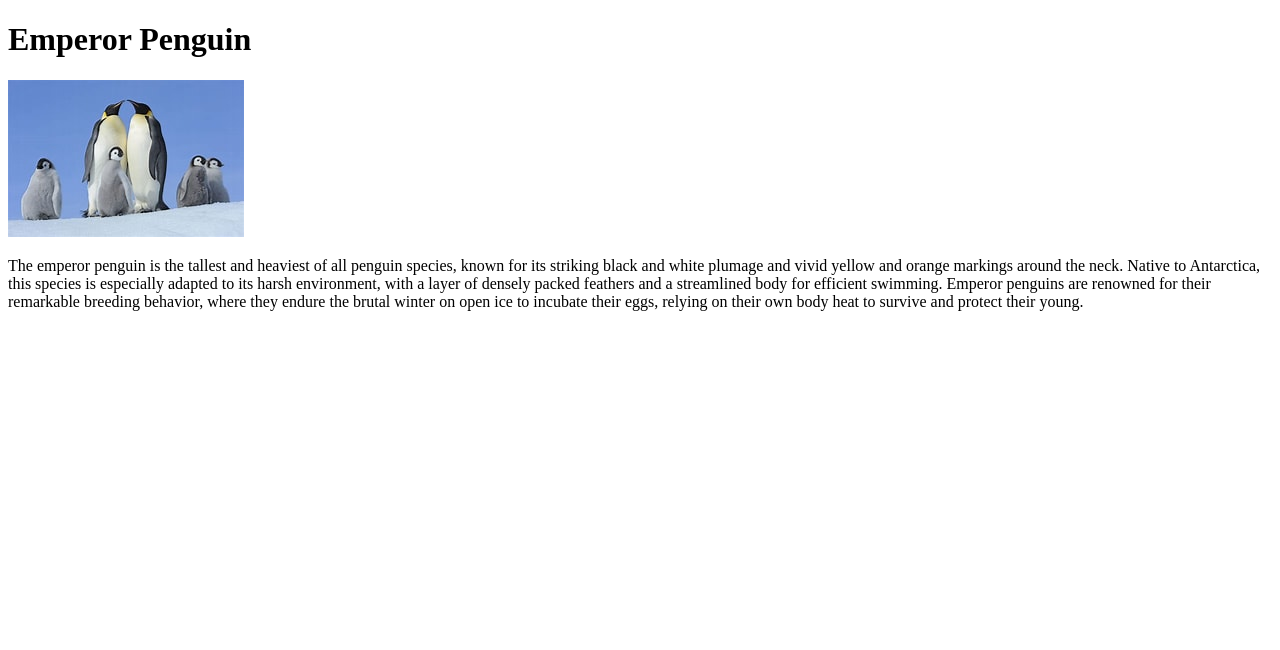
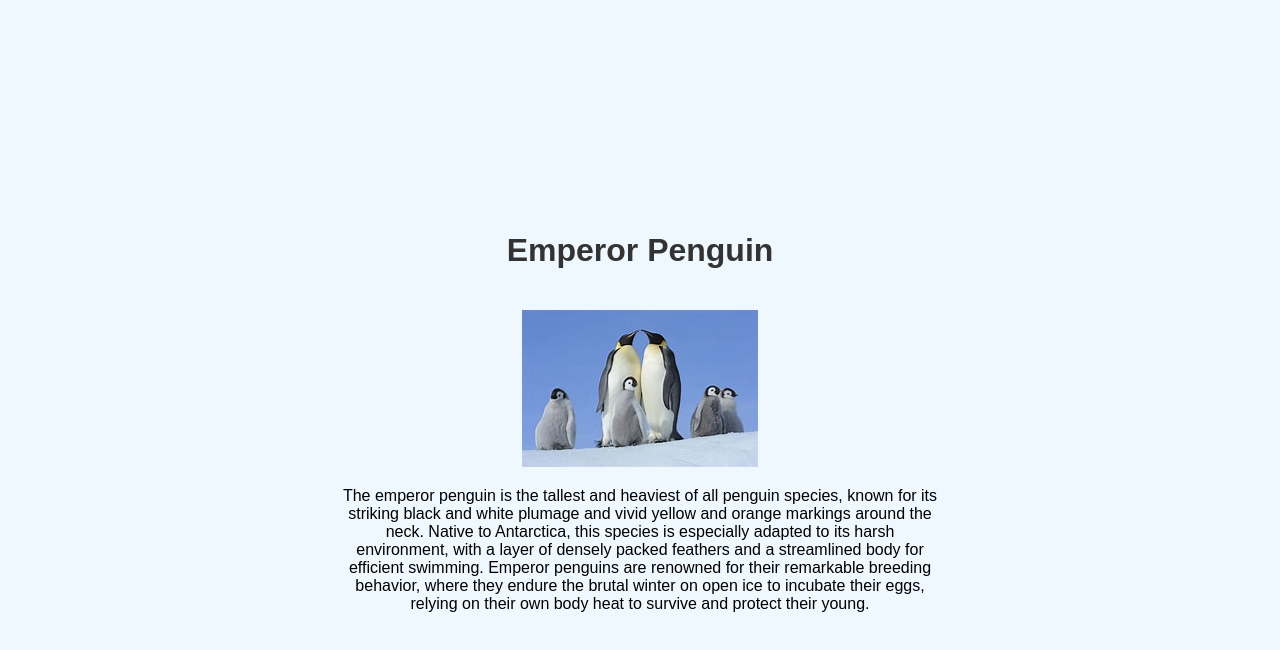
Before and after one commit to ashfaku/webdev1, a plain HTML site: page animalpages/sofia/emperor_penguin.html in a window 1280 px wide. Drawn offline with Linux system fonts and the light colour scheme.

Commit message:
final changes

```diff
--- a/animalpages/sofia/emperor_penguin.html
+++ b/animalpages/sofia/emperor_penguin.html
@@ -1,18 +1,39 @@
 <!DOCTYPE html>
-<html>
-  <head>
-    <title>Exhibit 3 : Emperor Penguin</title>
+<html lang="en">
+<head>
+    <meta name="viewport" content="width=device-width, initial-scale=1.0">
+    <title>Exhibit 3: Emperor Penguin</title>
     <link rel="stylesheet" type="text/css" href="../../css/sofia/zoopages.css">
-  </head>
-  <body>
+    <style>
+        body {
+            text-align: center; /* Centers text */
+            background-color: #f0f8ff; /* Light background color */
+            font-family: Arial, sans-serif; /* Sets a nice readable font */
+            margin: 0;
+            padding: 20px; /* Adds padding around the content */
+            display: flex;
+            flex-direction: column; /* Stack elements vertically */
+            justify-content: center; /* Center vertically */
+            align-items: center; /* Center horizontally */
+            height: 100vh; /* Full viewport height */
+        }
+        h1 {
+            color: #333; /* Dark grey color for the text */
+        }
+        img {
+            max-width: 80%; /* Makes the image large but not overflowing the screen */
+            height: auto; /* Keeps the image aspect ratio */
+            margin-top: 20px; /* Adds space between the title and the image */
+        }
+        p {
+            max-width: 600px; /* Restricts paragraph width for readability */
+            margin-top: 20px; /* Adds space below the image */
+        }
+    </style>
+</head>
+<body>
     <h1>Emperor Penguin</h1>
-    <img src="../../images/sofia/penguin.jpg" alt="penguin">
-    <p>
-        The emperor penguin is the tallest and heaviest of all penguin species, known for its striking
-        black and white plumage and vivid yellow and orange markings around the neck. Native to
-        Antarctica, this species is especially adapted to its harsh environment, with a layer of
-        densely packed feathers and a streamlined body for efficient swimming. Emperor penguins are
-        renowned for their remarkable breeding behavior, where they endure the brutal winter on open
-        ice to incubate their eggs, relying on their own body heat to survive and protect their young.
-  </body>
+    <img src="../../images/sofia/penguin.jpg" alt="Emperor Penguin">
+    <p>The emperor penguin is the tallest and heaviest of all penguin species, known for its striking black and white plumage and vivid yellow and orange markings around the neck. Native to Antarctica, this species is especially adapted to its harsh environment, with a layer of densely packed feathers and a streamlined body for efficient swimming. Emperor penguins are renowned for their remarkable breeding behavior, where they endure the brutal winter on open ice to incubate their eggs, relying on their own body heat to survive and protect their young.</p>
+</body>
 </html>
--- a/css/sofia/zoopages.css
+++ b/css/sofia/zoopages.css
@@ -1,22 +1,24 @@
 body {
-    background-repeat: no-repeat;
-    background-size: cover;
-}
-#animal {
     text-align: center;
-    color: rgb(146, 219, 255);
-}
-#infocontainer {
+    background-color: #f0f8ff;
+    font-family: Arial, sans-serif;
+    margin: 0;
+    padding: 20px;
     display: flex;
+    flex-direction: column;
     justify-content: center;
     align-items: center;
     height: 100vh;
-    margin: 0;
 }
-#info {
-    width: 500px;
-    text-align: center;
-    background-color: rgb(29, 126, 171);
-    color: white;
-    padding: 10px;
+h1 {
+    color: #333;
 }
+img {
+    max-width: 80%;
+    height: auto;
+    margin-top: 20px;
+}
+p {
+    max-width: 600px;
+    margin-top: 20px;
+}
```
Also changed, not shown: animalpages/sofia/orca.html (+8 -13 lines), animalpages/sofia/seal.html (+8 -13 lines), animalpages/sofia/walrus.html (+8 -13 lines), zoos/sofiazoo.html (added, +75 -0 lines), images/sofia/igloo.webp (added).
